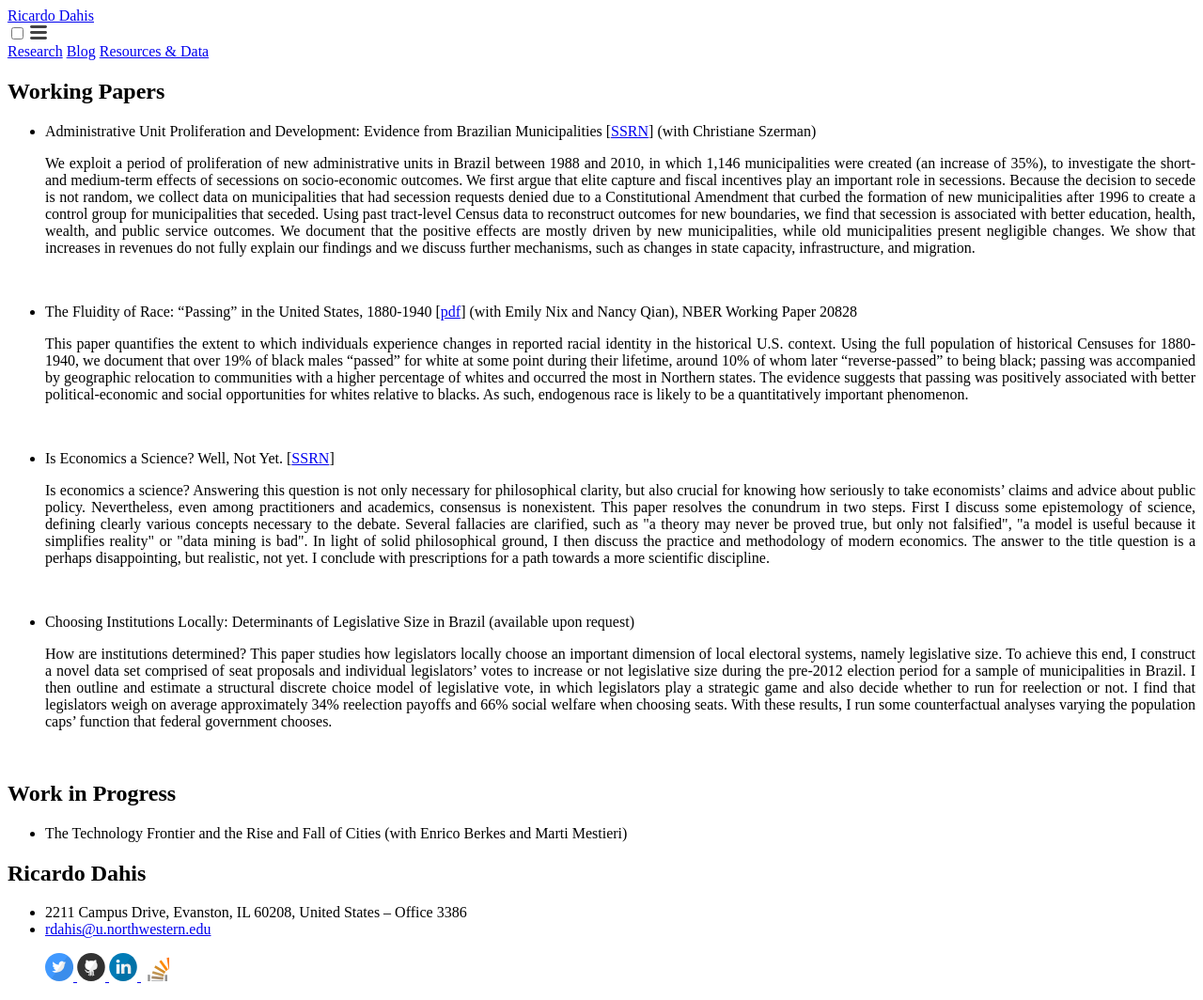
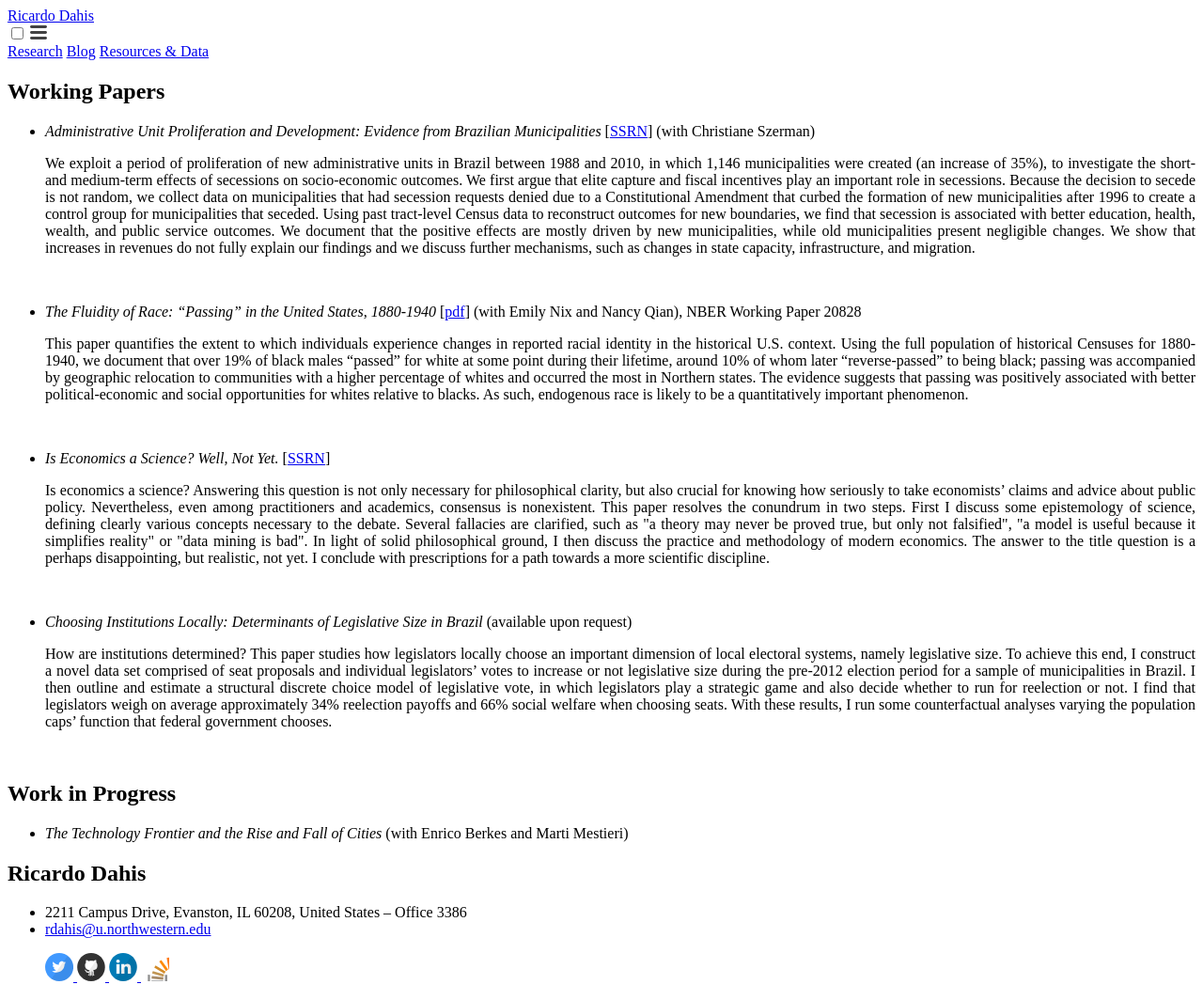
Before and after one commit to rdahis/rdahis.github.io, a Jekyll site: the page built from 1-research.md, in a window 1280 px wide. Shown: the whole page at 94% size. Built offline with Jekyll 4.4.1, drawn with Linux system fonts in a browser that asks for light colours; a script that is not in the unit is left out.

```diff
--- a/1-research.md
+++ b/1-research.md
@@ -6,22 +6,22 @@ permalink: /research/
 
 # Working Papers
 
-- Administrative Unit Proliferation and Development: Evidence from Brazilian Municipalities [[SSRN](https://ssrn.com/abstract=3125757){:target="_blank"}] (with Christiane Szerman)
+- *Administrative Unit Proliferation and Development: Evidence from Brazilian Municipalities* [[SSRN](https://ssrn.com/abstract=3125757){:target="_blank"}] (with Christiane Szerman)
 
    <p style="text-align: justify;"> We exploit a period of proliferation of new administrative units in Brazil between 1988 and 2010, in which 1,146 municipalities were created (an increase of 35%), to investigate the short- and medium-term effects of secessions on socio-economic outcomes. We first argue that elite capture and fiscal incentives play an important role in secessions. Because the decision to secede is not random, we collect data on municipalities that had secession requests denied due to a Constitutional Amendment that curbed the formation of new municipalities after 1996 to create a control group for municipalities that seceded. Using past tract-level Census data to reconstruct outcomes for new boundaries, we find that secession is associated with better education, health, wealth, and public service outcomes. We document that the positive effects are mostly driven by new municipalities, while old municipalities present negligible changes. We show that increases in revenues do not fully explain our findings and we discuss further mechanisms, such as changes in state capacity, infrastructure, and migration. </p>
 
 <br>
-- The Fluidity of Race: “Passing” in the United States, 1880-1940 [[pdf](http://www.nber.org/papers/w20828){:target="_blank"}] (with Emily Nix and Nancy Qian), NBER Working Paper 20828
+- *The Fluidity of Race: “Passing” in the United States, 1880-1940* [[pdf](http://www.nber.org/papers/w20828){:target="_blank"}] (with Emily Nix and Nancy Qian), NBER Working Paper 20828
 
    <p style="text-align: justify;"> This paper quantifies the extent to which individuals experience changes in reported racial identity in the historical U.S. context. Using the full population of historical Censuses for 1880-1940, we document that over 19% of black males “passed” for white at some point during their lifetime, around 10% of whom later “reverse-passed” to being black; passing was accompanied by geographic relocation to communities with a higher percentage of whites and occurred the most in Northern states. The evidence suggests that passing was positively associated with better political-economic and social opportunities for whites relative to blacks. As such, endogenous race is likely to be a quantitatively important phenomenon. </p>
 
 <br>
-- Is Economics a Science? Well, Not Yet. [[SSRN](http://ssrn.com/abstract=3036961){:target="_blank"}]
+- *Is Economics a Science? Well, Not Yet.* [[SSRN](http://ssrn.com/abstract=3036961){:target="_blank"}]
 
    <p style="text-align: justify;"> Is economics a science? Answering this question is not only necessary for philosophical clarity, but also crucial for knowing how seriously to take economists’ claims and advice about public policy. Nevertheless, even among practitioners and academics, consensus is nonexistent. This paper resolves the conundrum in two steps. First I discuss some epistemology of science, defining clearly various concepts necessary to the debate. Several fallacies are clarified, such as "a theory may never be proved true, but only not falsified", "a model is useful because it simplifies reality" or "data mining is bad". In light of solid philosophical ground, I then discuss the practice and methodology of modern economics. The answer to the title question is a perhaps disappointing, but realistic, not yet. I conclude with prescriptions for a path towards a more scientific discipline.  </p>
 
 <br>
-- Choosing Institutions Locally: Determinants of Legislative Size in Brazil (available upon request)
+- *Choosing Institutions Locally: Determinants of Legislative Size in Brazil* (available upon request)
 
    <p style="text-align: justify;"> How are institutions determined? This paper studies how legislators locally choose an important dimension of local electoral systems, namely legislative size. To achieve this end, I construct a novel data set comprised of seat proposals and individual legislators’ votes to increase or not legislative size during the pre-2012 election period for a sample of municipalities in Brazil. I then outline and estimate a structural discrete choice model of legislative vote, in which legislators play a strategic game and also decide whether to run for reelection or not. I find that legislators weigh on average approximately 34% reelection payoffs and 66% social welfare when choosing seats. With these results, I run some counterfactual analyses varying the population caps’ function that federal government chooses. </p>
 
@@ -29,4 +29,4 @@ permalink: /research/
 
 # Work in Progress
 
-- The Technology Frontier and the Rise and Fall of Cities (with Enrico Berkes and Marti Mestieri)
+- *The Technology Frontier and the Rise and Fall of Cities* (with Enrico Berkes and Marti Mestieri)
```
